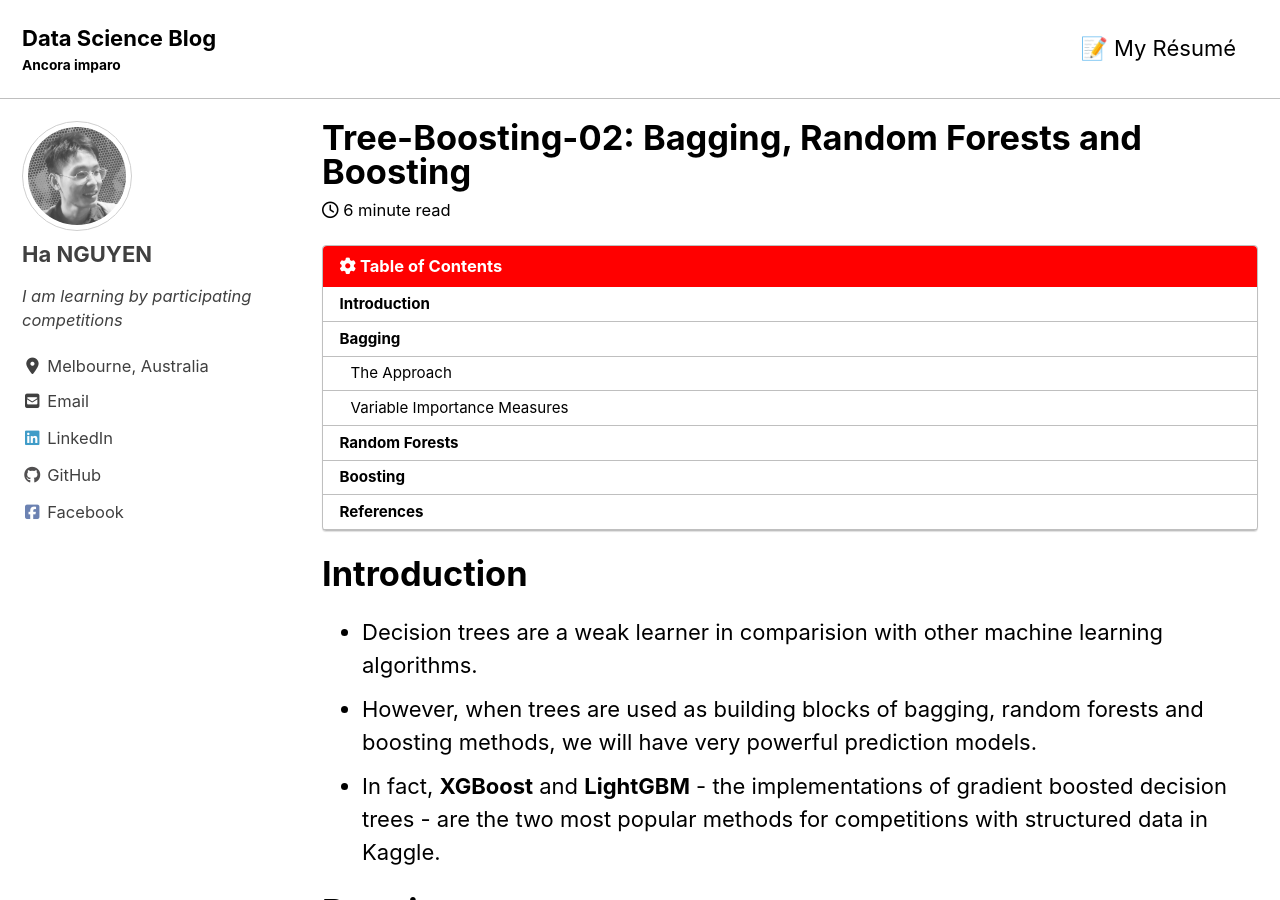
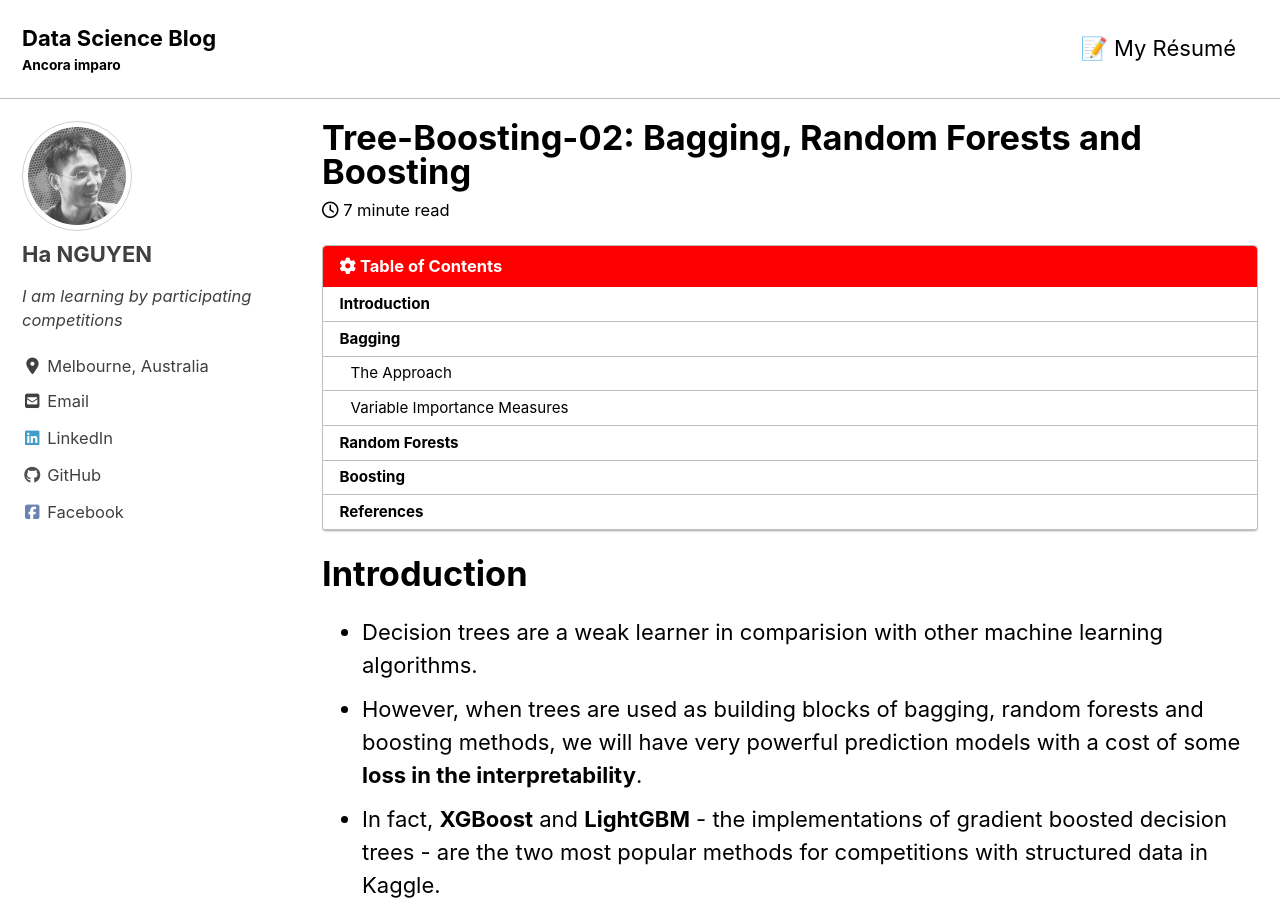
Before and after one commit to datasciblog/datasciblog.github.io, a Jekyll site: the page built from _posts/2020-02-19-tree-boosting-02.md, in a window 1280 px wide and 900 px high. Built offline with Jekyll 4.4.1, drawn with Linux system fonts in a browser that asks for light colours; cached includes are drawn as plain includes; nearby versions of some CDN libraries; formulas are drawn with MathJax 3.

Commit message:
Update 2020-02-19-tree-boosting-02.md

```diff
--- a/_posts/2020-02-19-tree-boosting-02.md
+++ b/_posts/2020-02-19-tree-boosting-02.md
@@ -24,7 +24,7 @@ toc_icon: "cog"
 # Introduction
 
 - Decision trees are a weak learner in comparision with other machine learning algorithms.
-- However, when trees are used as building blocks of bagging, random forests and boosting methods, we will have very powerful prediction models.
+- However, when trees are used as building blocks of bagging, random forests and boosting methods, we will have very powerful prediction models with a cost of some **loss in the interpretability**.
 - In fact, **XGBoost** and **LightGBM** - the implementations of gradient boosted decision trees - are the two most popular methods for competitions with structured data in Kaggle.
 
 # Bagging
```
